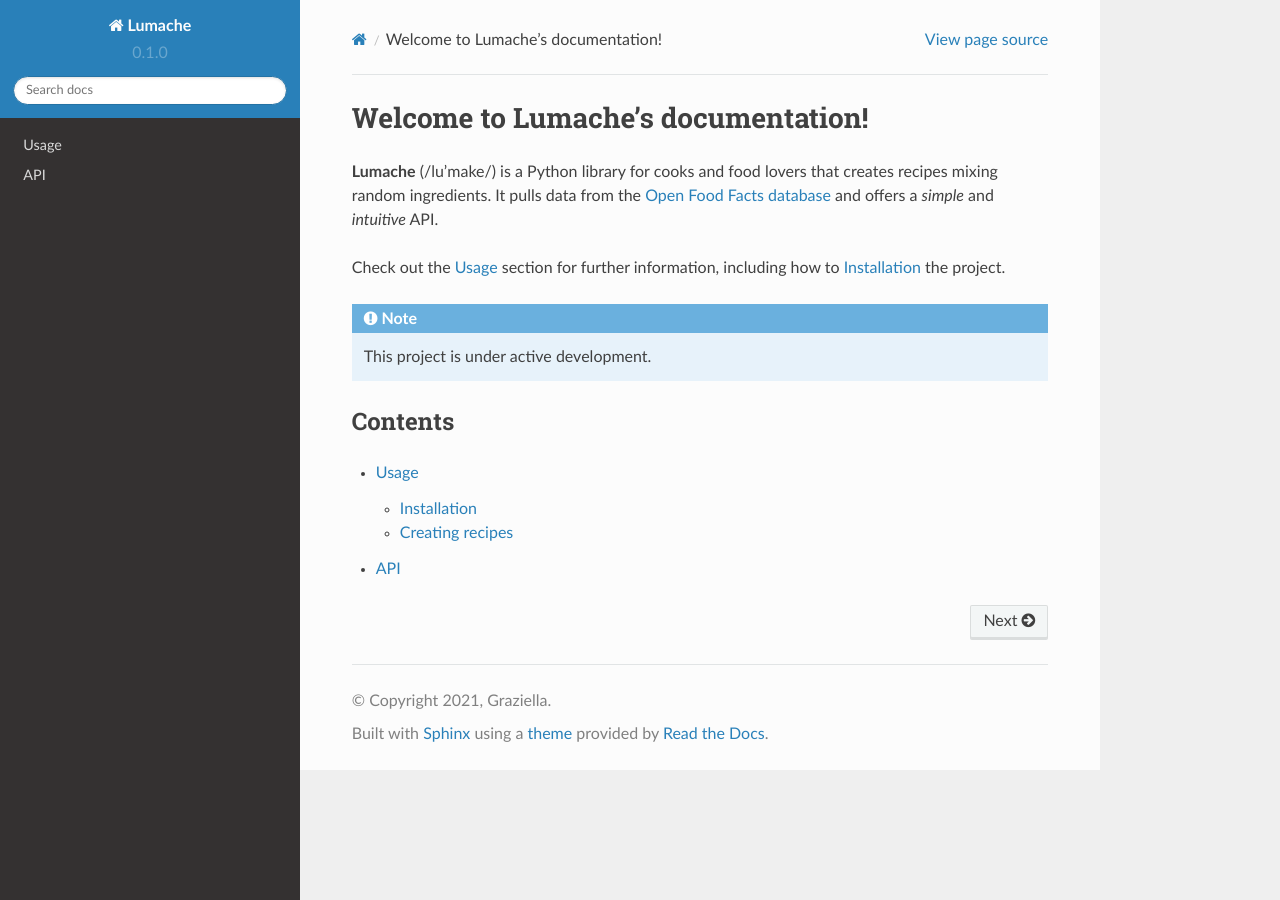
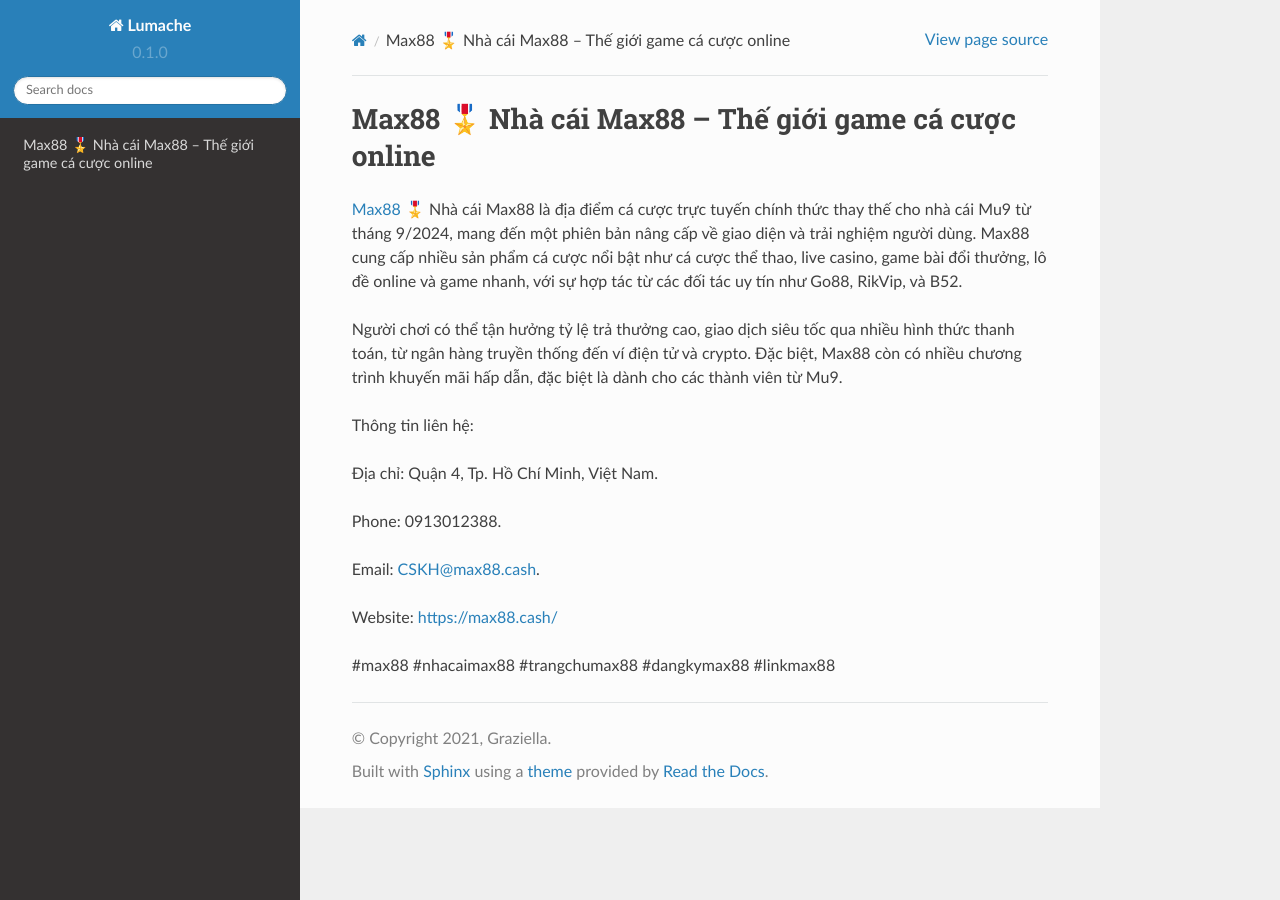
Before and after one commit to vanthanhtuan2022/max88cash, a Sphinx documentation site: the page built from docs/source/index.rst, in a window 1280 px wide. Built offline with Sphinx 7.4.7 and the Read the Docs theme 2.0.0, drawn with Linux system fonts in a browser that asks for light colours.

Commit message:
Update index.rst

```diff
--- a/docs/source/index.rst
+++ b/docs/source/index.rst
@@ -1,22 +1,18 @@
-Welcome to Lumache's documentation!
+Max88 🎖️ Nhà cái Max88 – Thế giới game cá cược online
 ===================================
 
-**Lumache** (/lu'make/) is a Python library for cooks and food lovers
-that creates recipes mixing random ingredients.
-It pulls data from the `Open Food Facts database <https://world.openfoodfacts.org/>`_
-and offers a *simple* and *intuitive* API.
+`Max88 <https://max88.cash/>`_ 🎖️ Nhà cái Max88 là địa điểm cá cược trực tuyến chính thức thay thế cho nhà cái Mu9 từ tháng 9/2024, mang đến một phiên bản nâng cấp về giao diện và trải nghiệm người dùng. Max88 cung cấp nhiều sản phẩm cá cược nổi bật như cá cược thể thao, live casino, game bài đổi thưởng, lô đề online và game nhanh, với sự hợp tác từ các đối tác uy tín như Go88, RikVip, và B52.
 
-Check out the :doc:`usage` section for further information, including
-how to :ref:`installation` the project.
+Người chơi có thể tận hưởng tỷ lệ trả thưởng cao, giao dịch siêu tốc qua nhiều hình thức thanh toán, từ ngân hàng truyền thống đến ví điện tử và crypto. Đặc biệt, Max88 còn có nhiều chương trình khuyến mãi hấp dẫn, đặc biệt là dành cho các thành viên từ Mu9.
 
-.. note::
+Thông tin liên hệ:
 
-   This project is under active development.
+Địa chỉ: Quận 4, Tp. Hồ Chí Minh, Việt Nam.
 
-Contents
---------
+Phone: 0913012388.
 
-.. toctree::
+Email: CSKH@max88.cash.
 
-   usage
-   api
+Website: https://max88.cash/
+
+#max88 #nhacaimax88 #trangchumax88 #dangkymax88 #linkmax88
```
